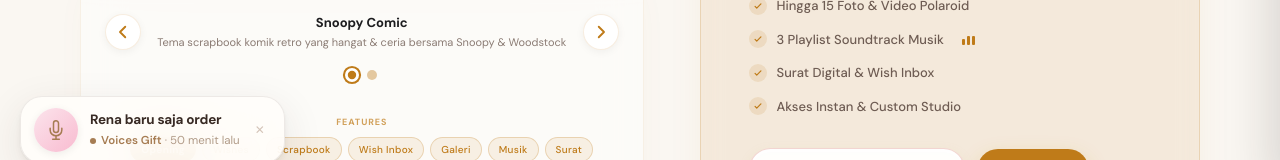
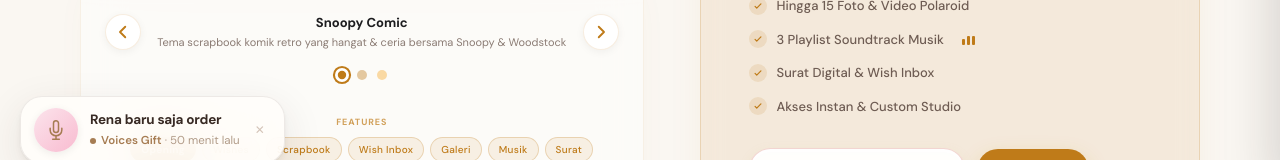
Before and after one commit to detectivecrewze/for-you-always, a Next.js app: page /catalog/birthday in a window 1280 px wide. Shown: the part 608-768 px from the top of the page. Built offline with nearby package versions, Linux system fonts and the light colour scheme.

Commit message:
feat(catalog/birthday): add Nailong theme option to Birthday Scrapbook catalog page

```diff
--- a/app/(landing)/catalog/birthday/page.tsx
+++ b/app/(landing)/catalog/birthday/page.tsx
@@ -51,9 +51,9 @@ export default function BirthdayCatalogPage() {
                                 </div>
                             }
                             title="Birthday Scrapbook"
-                            description="Rayakan momen ulang tahun spesial dengan scrapbook digital interaktif. Tersedia pilihan tema Snoopy Comic dan Dubu & Dudu, lengkap dengan 15 galeri foto/video polaroid, 3 playlist soundtrack musik, surat personal, dan wish inbox interaktif."
+                            description="Rayakan momen ulang tahun spesial dengan scrapbook digital interaktif. Tersedia pilihan tema Snoopy Comic, Dubu & Dudu, dan Nailong, lengkap dengan 15 galeri foto/video polaroid, 3 playlist soundtrack musik, surat personal, dan wish inbox interaktif."
                             features={[
-                                "Pilihan Tema: Snoopy & Dubu",
+                                "Pilihan Tema: Snoopy, Dubu & Nailong",
                                 "4 Ruangan Interaktif",
                                 "3 Playlist Soundtrack Musik",
                                 "Surat Digital & Wish Inbox",
@@ -129,6 +129,33 @@ export default function BirthdayCatalogPage() {
                                         { name: "Surat", fallbackImgSrc: "/assets/dubu-features/room-letterdubu-7.webp" },
                                         { name: "Perayaan", fallbackImgSrc: "/assets/dubu-features/room-endingdubu-8.webp" }
                                     ]
+                                },
+                                {
+                                    name: "Nailong",
+                                    desc: "Tema naga kuning ceria yang riang, menggemaskan, playful, dan penuh energi",
+                                    title: "Nailong Birthday Scrapbook",
+                                    description: "Rayakan hari ulang tahun spesial bersama karakter naga kuning Nailong yang lucu dan playful. Hadir dengan 4 ruangan kejutan interaktif, galeri foto/video polaroid, pemutar musik, surat personal, dan wish inbox.",
+                                    color: "#f5a623",
+                                    features: [
+                                        "Nuansa Visual Ceria & Playful",
+                                        "4 Ruangan Interaktif",
+                                        "3 Playlist Soundtrack Musik",
+                                        "Surat Digital & Wish Inbox",
+                                        "Akses Instan & Custom Studio"
+                                    ],
+                                    demoLink: "https://snoopy.for-you-always.my.id/gift?project=gift-f0d02efd7edcbf62",
+                                    demoLabel: "Lihat",
+                                    defaultSubThemeIndex: 0,
+                                    subThemes: [
+                                        { name: "Opening", fallbackImgSrc: "/assets/snoopy-features/opening-1.webp" },
+                                        { name: "Wishes", fallbackImgSrc: "/assets/snoopy-features/wishes-2.webp" },
+                                        { name: "Scrapbook", fallbackImgSrc: "/assets/snoopy-features/main-card-updatesnoopy.webp" },
+                                        { name: "Wish Inbox", fallbackImgSrc: "/assets/snoopy-features/wish-card-update-snoopy.webp" },
+                                        { name: "Galeri", fallbackImgSrc: "/assets/snoopy-features/room-galleries-5.webp" },
+                                        { name: "Musik", fallbackImgSrc: "/assets/snoopy-features/room-music-6.webp" },
+                                        { name: "Surat", fallbackImgSrc: "/assets/snoopy-features/letter-7.webp" },
+                                        { name: "Perayaan", fallbackImgSrc: "/assets/snoopy-features/ending-8.webp" }
+                                    ]
                                 }
                             ]}
                             delay={0}
```
